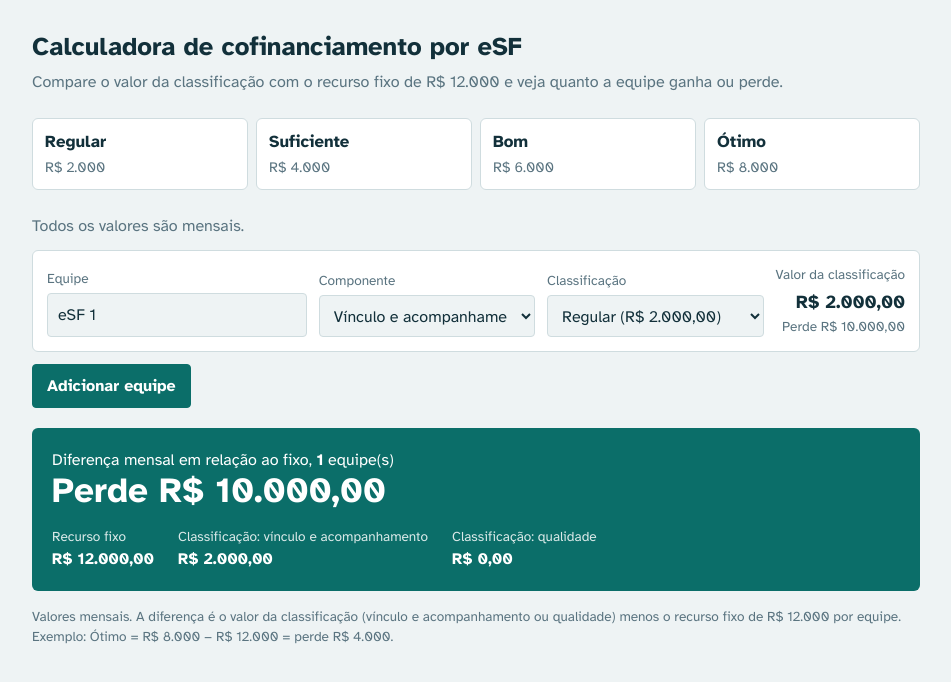
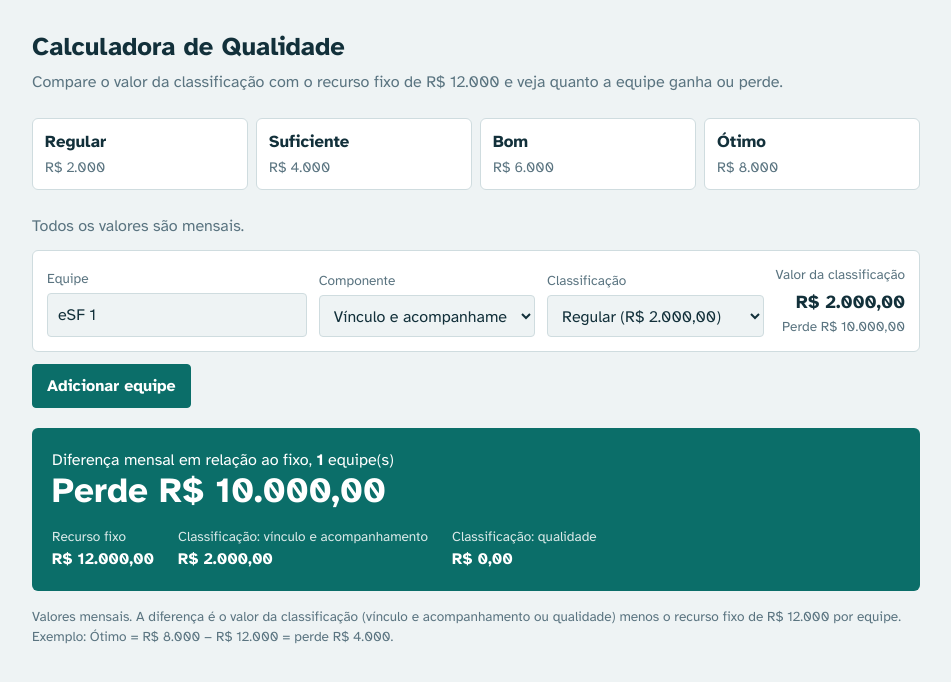
Before and after one commit to MichaelWillysilva/calculadora-esf, a plain HTML site: page index.html in a window 1280 px wide. Shown: the whole page, without its empty margins (164-1115 px from the left). Drawn offline with Linux system fonts and the light colour scheme.

Commit message:
Update title and heading for quality calculator

```diff
--- a/index.html
+++ b/index.html
@@ -3,7 +3,7 @@
 <head>
 <meta charset="utf-8">
 <meta name="viewport" content="width=device-width, initial-scale=1">
-<title>Calculadora de cofinanciamento por eSF</title>
+<title>Calculadora de Qualidade</title>
 <link rel="preconnect" href="https://fonts.googleapis.com">
 <link href="https://fonts.googleapis.com/css2?family=Atkinson+Hyperlegible:wght@400;700&display=swap" rel="stylesheet">
 <style>
@@ -39,7 +39,7 @@ button.link{border:0;background:none;color:var(--muted);text-decoration:underlin
 </head>
 <body>
 <main>
-  <h1>Calculadora de cofinanciamento por eSF</h1>
+  <h1>Calculadora de Qualidade</h1>
   <p class="sub">Compare o valor da classificação com o recurso fixo de R$ 12.000 e veja quanto a equipe ganha ou perde.</p>
 
   <div class="rules" aria-label="Valores por classificação">
```
